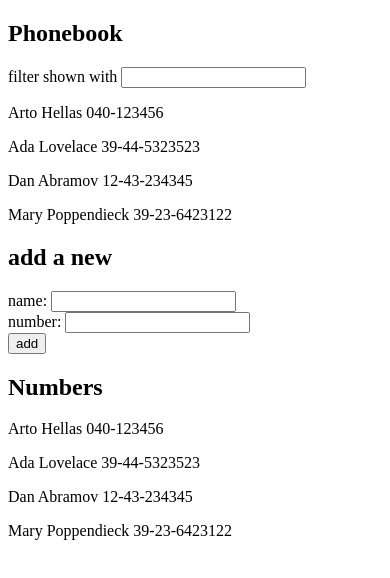
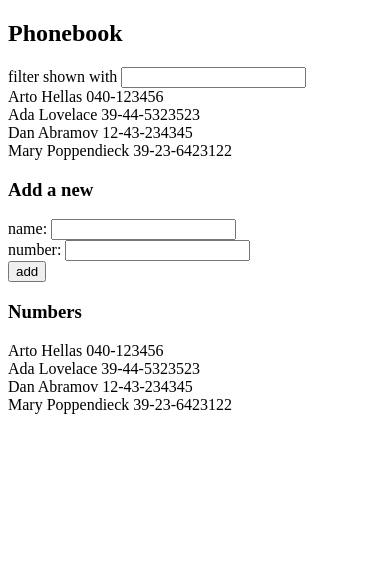
Before and after one commit to ZamanS94/May2024HelsinkiUniFullStack_part1_part2, a React (Vite) app in the folder part2/phonebook/: page / in a window 390 px wide. Shown: the top 578 px of the page. Built offline with nearby package versions, Linux system fonts and the light colour scheme.

Commit message:
2.10: The Phonebook Step 5

```diff
--- a/part2/phonebook/src/App.jsx
+++ b/part2/phonebook/src/App.jsx
@@ -1,5 +1,7 @@
 import { useState } from 'react'
 import Person from './components/Person.jsx'
+import PersonForm from './components/PersonForm.jsx'
+import Filter from './components/Filter.jsx'
 import _ from 'lodash'
 
 const App = () => {
@@ -52,21 +54,20 @@ const App = () => {
     return (
       <div>
         <h2>Phonebook</h2>
-      <form>
-        <div>filter shown with <input value={newSearch} onChange={handlePersonSearch}/></div>
-        </form>
+        <Filter newSearch={newSearch} handlePersonSearch={handlePersonSearch} />
         <div>
           {searchResult.map(person => <Person key={person.id} person={person} />)}
         </div>
-          <h2>add a new</h2>
-      <form onSubmit={addPerson}>
-  <div>name: <input value={newName} onChange={handleNameChange}/></div>
-  <div>number: <input value={newNumber} onChange={handleNumberChange}/></div>
-  <div><button type="submit">add</button></div>
-</form>
-<h2>Numbers</h2>
-{persons.map(person =>
-<Person key={person.id} person={person} />)}
+        <h3>Add a new</h3>
+        <PersonForm
+          newName={newName}
+          newNumber={newNumber}
+          handleNameChange={handleNameChange}
+          handleNumberChange={handleNumberChange}
+          addPerson={addPerson}
+        />
+        <h3>Numbers</h3>
+        {persons.map(person => <Person key={person.id} person={person} />)}
       </div>
     )
 }
--- /dev/null
+++ b/part2/phonebook/src/components/Filter.jsx
@@ -0,0 +1,8 @@
+const Filter = ({ newSearch, handlePersonSearch }) => {
+    return (
+      <form>
+        <div>filter shown with <input value={newSearch} onChange={handlePersonSearch}/></div>
+      </form>
+    )
+  }
+  export default Filter
--- a/part2/phonebook/src/components/Person.jsx
+++ b/part2/phonebook/src/components/Person.jsx
@@ -1,7 +1,9 @@
-const Person = ({ person }) => (
-<div>
-    <p>{person.name} {person.number}</p>
-</div>
-)
+const Person = ({ person }) => {
+  return (
+    <div>
+      {person.name} {person.number}
+    </div>
+  )
+}
 
 export default Person
--- /dev/null
+++ b/part2/phonebook/src/components/PersonForm.jsx
@@ -0,0 +1,13 @@
+const PersonForm = ({ newName, newNumber, handleNameChange, handleNumberChange, addPerson }) => {
+    return (
+      <div>
+        <form onSubmit={addPerson}>
+          <div>name: <input value={newName} onChange={handleNameChange}/></div>
+          <div>number: <input value={newNumber} onChange={handleNumberChange}/></div>
+          <div><button type="submit">add</button></div>
+        </form>
+      </div>
+    )
+  }
+
+  export default PersonForm
```
Lines whose indentation alone changed are shown as unchanged.
